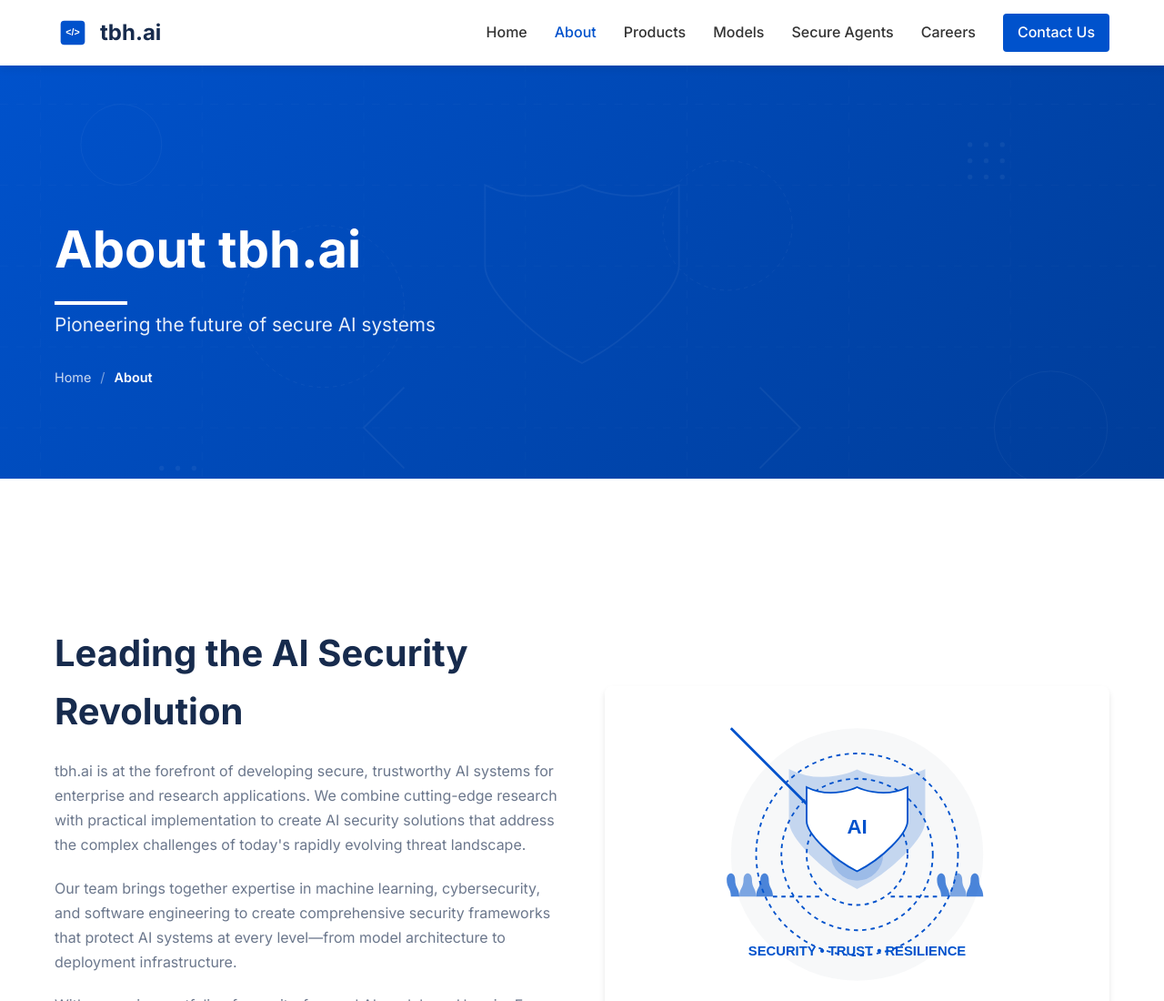
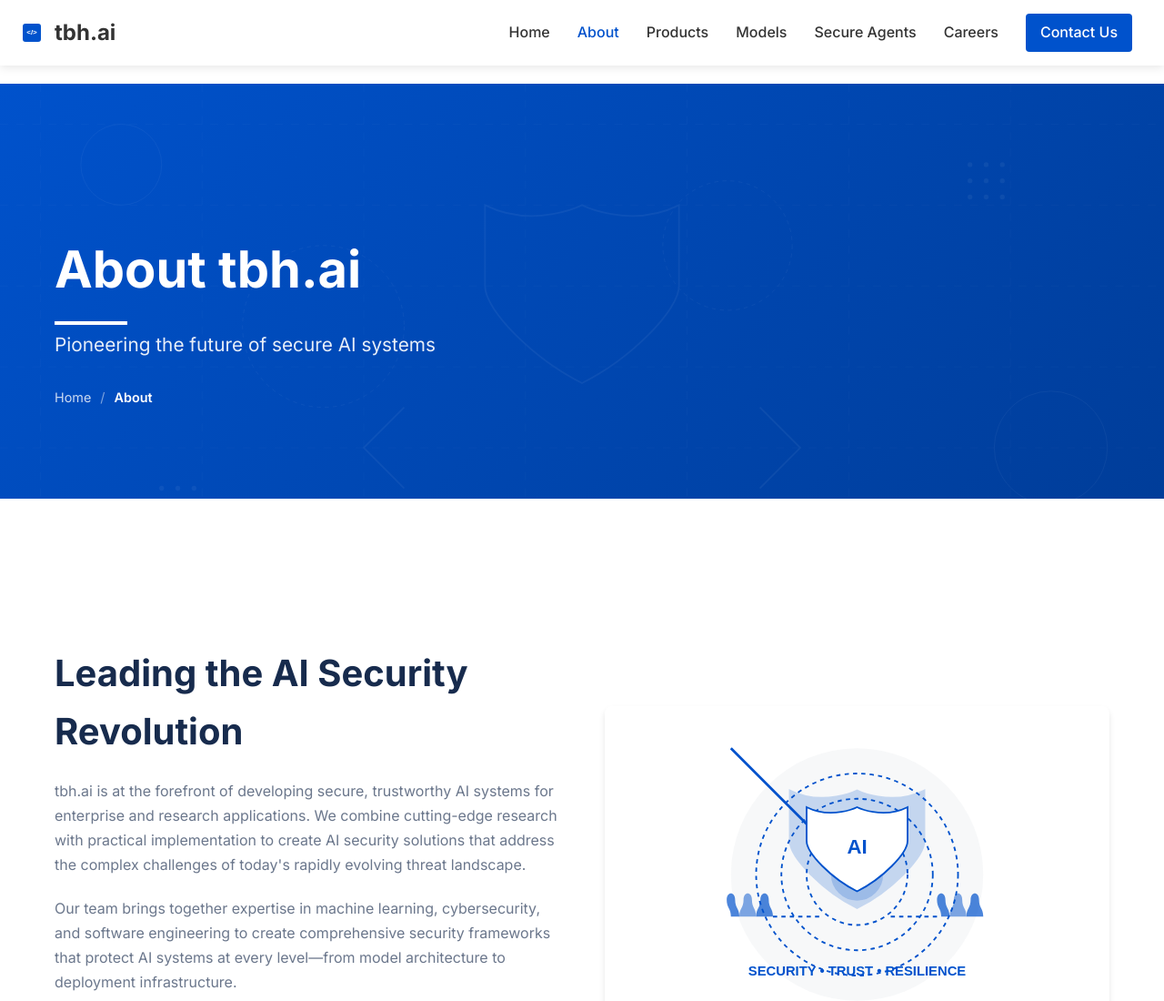
Before and after one commit to saishshinde15/tbh-ai-website, a plain HTML site: page about.html in a window 1280 px wide. Shown: the top 1100 px of the page at 91% size. Drawn offline with Linux system fonts and the light colour scheme.

Commit message:
Implement direct navigation with fixed position and completely new elements

```diff
--- a/about.html
+++ b/about.html
@@ -477,6 +477,6 @@
     </footer>
 
     <script src="js/main.js"></script>
-    <script src="js/nav-replacement.js"></script>
+    <script src="js/direct-nav.js"></script>
 </body>
 </html>
--- /dev/null
+++ b/js/direct-nav.js
@@ -0,0 +1,122 @@
+// Direct navigation replacement
+document.addEventListener('DOMContentLoaded', function() {
+    // Create a completely new navigation bar
+    const createDirectNav = function() {
+        // Define the navigation items
+        const navItems = [
+            { text: 'Home', href: 'index.html', active: window.location.pathname.endsWith('index.html') || window.location.pathname === '/' },
+            { text: 'About', href: 'about.html', active: window.location.pathname.endsWith('about.html') },
+            { text: 'Products', href: 'products.html', active: window.location.pathname.endsWith('products.html') },
+            { text: 'Models', href: 'models.html', active: window.location.pathname.endsWith('models.html') },
+            { text: 'Secure Agents', href: 'secure-agents.html', active: window.location.pathname.endsWith('secure-agents.html') },
+            { text: 'Careers', href: 'careers.html', active: window.location.pathname.endsWith('careers.html') },
+            { text: 'Contact Us', href: 'contact.html', active: window.location.pathname.endsWith('contact.html'), isCta: true }
+        ];
+
+        // Create the direct navigation container
+        const directNav = document.createElement('div');
+        directNav.id = 'direct-nav';
+        directNav.style.position = 'fixed';
+        directNav.style.top = '0';
+        directNav.style.left = '0';
+        directNav.style.width = '100%';
+        directNav.style.backgroundColor = '#fff';
+        directNav.style.boxShadow = '0 2px 10px rgba(0, 0, 0, 0.1)';
+        directNav.style.zIndex = '10000';
+        directNav.style.padding = '15px 0';
+        directNav.style.display = 'flex';
+        directNav.style.justifyContent = 'space-between';
+        directNav.style.alignItems = 'center';
+
+        // Create the logo
+        const logoContainer = document.createElement('div');
+        logoContainer.style.marginLeft = '20px';
+        logoContainer.style.display = 'flex';
+        logoContainer.style.alignItems = 'center';
+
+        const logoLink = document.createElement('a');
+        logoLink.href = 'index.html';
+        logoLink.style.display = 'flex';
+        logoLink.style.alignItems = 'center';
+        logoLink.style.textDecoration = 'none';
+
+        const logoImg = document.createElement('img');
+        logoImg.src = 'public/images/logo.svg';
+        logoImg.alt = 'tbh.ai Logo';
+        logoImg.style.height = '30px';
+        logoImg.style.marginRight = '10px';
+
+        const logoText = document.createElement('span');
+        logoText.textContent = 'tbh.ai';
+        logoText.style.fontSize = '1.5rem';
+        logoText.style.fontWeight = '700';
+        logoText.style.color = '#333';
+
+        logoLink.appendChild(logoImg);
+        logoLink.appendChild(logoText);
+        logoContainer.appendChild(logoLink);
+
+        // Create the navigation links
+        const navContainer = document.createElement('div');
+        navContainer.style.display = 'flex';
+        navContainer.style.alignItems = 'center';
+        navContainer.style.marginRight = '20px';
+
+        navItems.forEach(item => {
+            const navLink = document.createElement('a');
+            navLink.textContent = item.text;
+            navLink.href = item.href;
+            navLink.style.margin = '0 15px';
+            navLink.style.textDecoration = 'none';
+            navLink.style.fontWeight = '500';
+            navLink.style.fontSize = '1rem';
+
+            if (item.isCta) {
+                navLink.style.backgroundColor = '#0052CC';
+                navLink.style.color = '#fff';
+                navLink.style.padding = '8px 16px';
+                navLink.style.borderRadius = '4px';
+            } else {
+                navLink.style.color = item.active ? '#0052CC' : '#333';
+            }
+
+            // Add hover effects
+            navLink.addEventListener('mouseover', function() {
+                if (!item.isCta) {
+                    this.style.color = '#0052CC';
+                } else {
+                    this.style.backgroundColor = '#003D99';
+                }
+            });
+
+            navLink.addEventListener('mouseout', function() {
+                if (!item.isCta) {
+                    this.style.color = item.active ? '#0052CC' : '#333';
+                } else {
+                    this.style.backgroundColor = '#0052CC';
+                }
+            });
+
+            navContainer.appendChild(navLink);
+        });
+
+        // Add the logo and navigation to the direct nav
+        directNav.appendChild(logoContainer);
+        directNav.appendChild(navContainer);
+
+        // Add the direct nav to the body
+        document.body.insertBefore(directNav, document.body.firstChild);
+
+        // Add padding to the body to account for the fixed nav
+        document.body.style.paddingTop = (directNav.offsetHeight + 20) + 'px';
+
+        // Hide the original header
+        const originalHeader = document.querySelector('header');
+        if (originalHeader) {
+            originalHeader.style.display = 'none';
+        }
+    };
+
+    // Call the function to create the direct nav
+    createDirectNav();
+});
```
Also changed, not shown: careers.html (+1 -1 lines), contact.html (+1 -1 lines), index.html (+1 -1 lines), models.html (+1 -1 lines), products.html (+1 -1 lines), secure-agents.html (+1 -1 lines), 1 other file.
